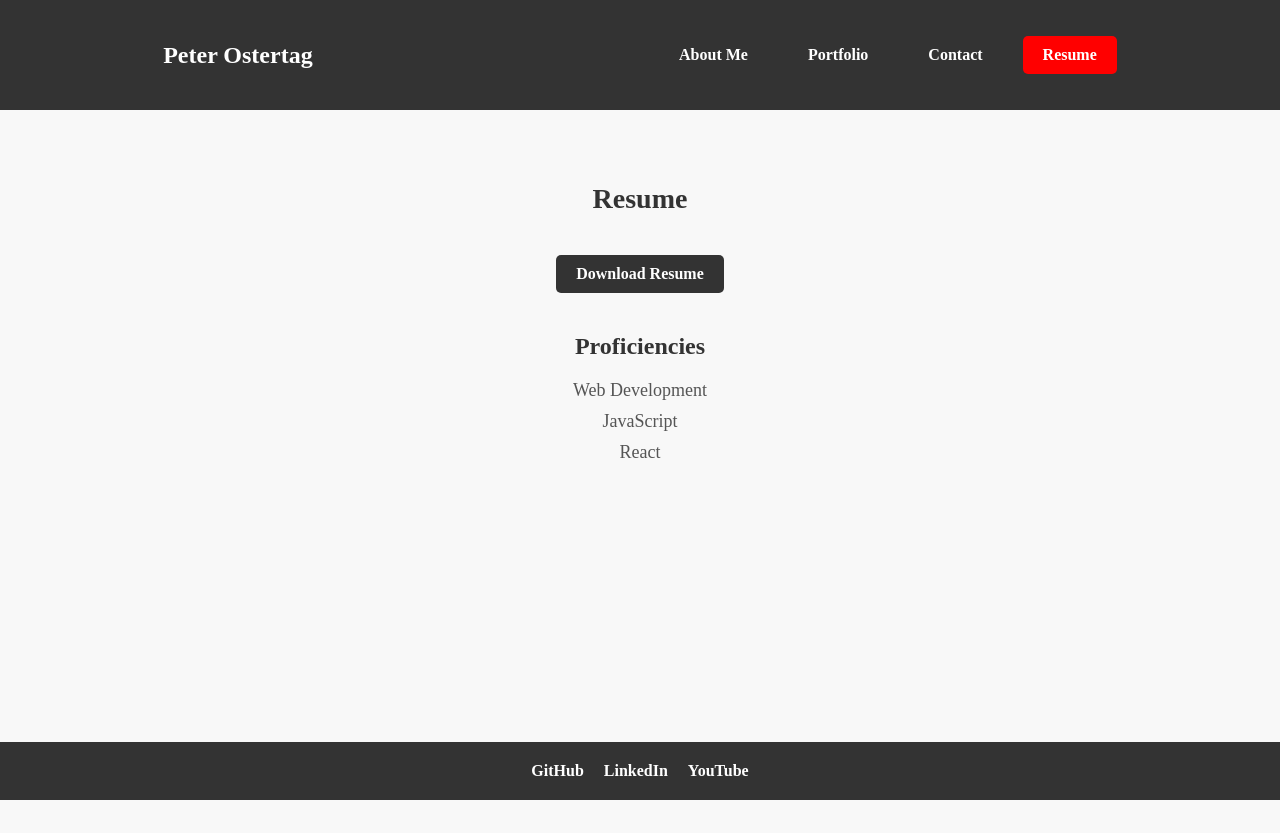
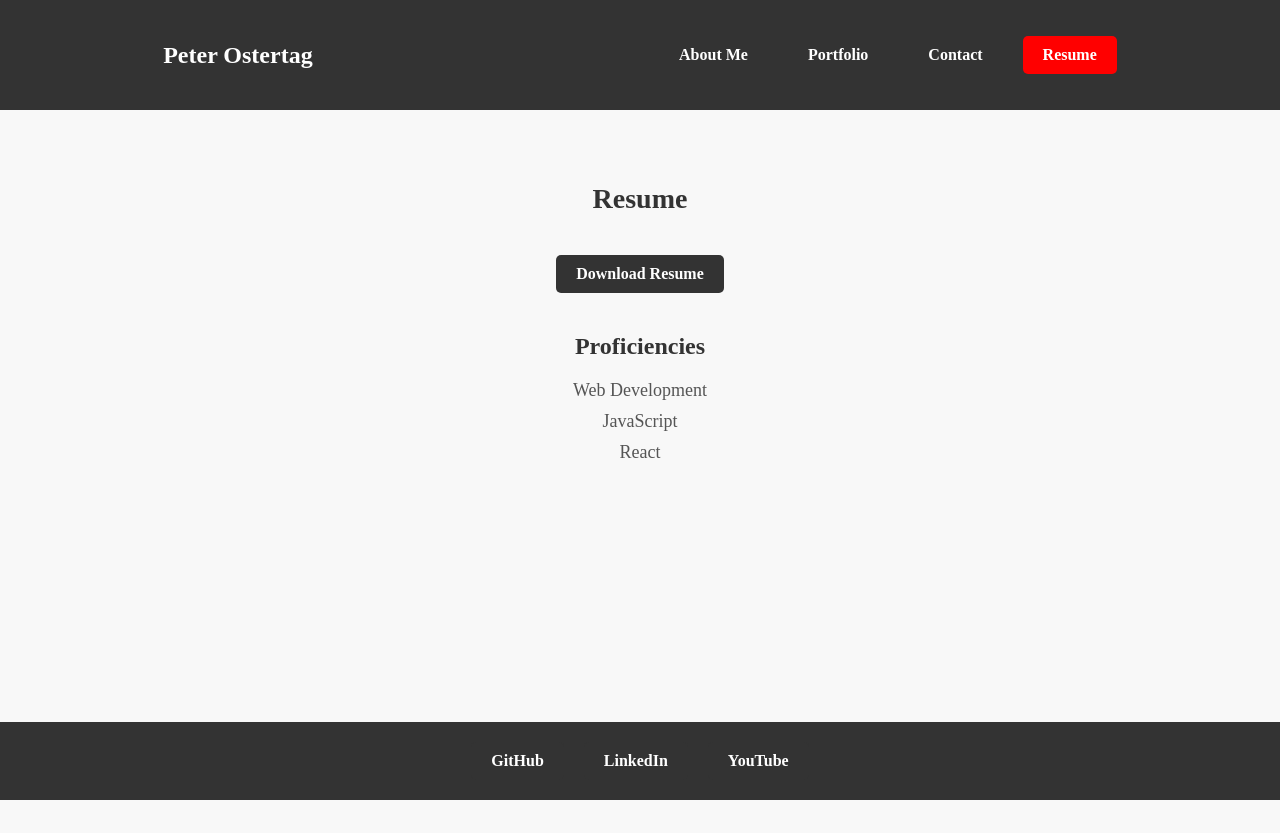
Before and after one commit to PeterOste/React-Portfolio, a React (Create React App) app: page /resume in a window 1280 px wide. Built offline with nearby package versions, Linux system fonts and the light colour scheme.

Commit message:
Add matching footer buttons

```diff
--- a/src/App.css
+++ b/src/App.css
@@ -37,7 +37,7 @@ header {
 }
 
 .header-container nav ul li a {
-    display: inline-block; /* Ensures that all links occupy the same space */
+    display: inline-block;
     padding: 10px 20px;
     text-decoration: none;
     color: #fff;
@@ -261,11 +261,17 @@ footer {
 }
 
 .footer-links a {
+    display: inline-block;
+    padding: 10px 20px;
+    background-color: #333; /* Background color for the button */
+    color: #fff;
     text-decoration: none;
-    color: #fff;
     font-weight: bold;
+    border-radius: 5px;
+    transition: background-color 0.3s, color 0.3s;
 }
 
 .footer-links a:hover {
-    color: #f00;
+    background-color: #f00; /* Red background color on hover */
+    color: #fff; /* White text color on hover */
 }
```
